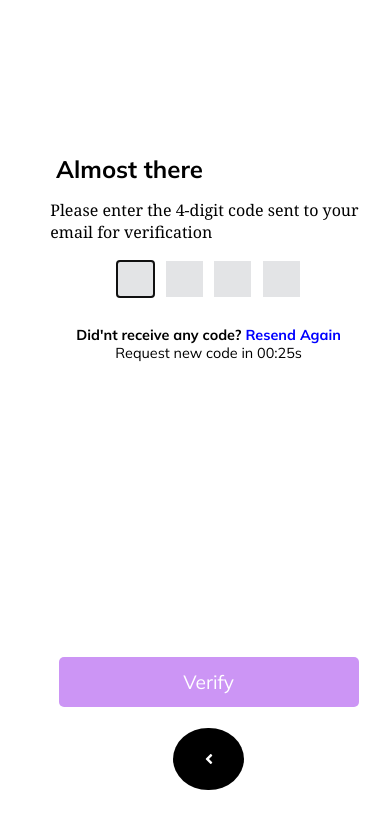
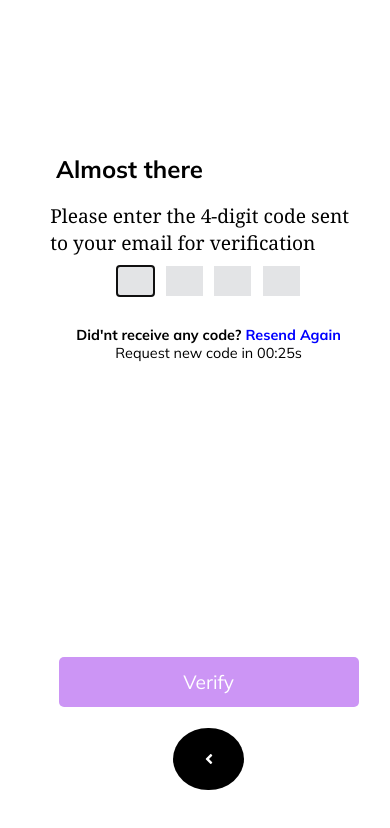
Before and after one commit to quantumbrize/Health-Tag, a React (Create React App) app: page /Verification in a window 390 px wide. Shown: the top 828 px of the page. Built offline with nearby package versions, Linux system fonts and the light colour scheme.

Commit message:
total done

```diff
--- a/src/Doctor/Pages/Verifi/Verification.jsx
+++ b/src/Doctor/Pages/Verifi/Verification.jsx
@@ -66,7 +66,7 @@ const Verification = () => {
         <div className="head" style={{position:"relative"}}><h2>Almost there</h2></div>
         <div className='tell' style={{fontSize:"1em"}}>Please enter the 4-digit code sent to your email for verification</div>
         <div className='inputs'>
-        <input type="number"  id='n1' onChangeCapture={focus_next} onKeyDown={handlekeydown}   {...register("n1",{required:{value:true,message:"every box must be filled"},minLength:{value:1,message:"minimum 1 charecter"}})}/><input type="number" onChangeCapture={focus_next} onKeyDown={handlekeydown} {...register("n2",{required:{value:true,message:"every box must be filled"},minLength:{value:1}})}/><input type="number"  onChangeCapture={focus_next} onKeyDown={handlekeydown} {...register("n3",{required:{value:true,message:"every box must be filled"},minLength:{value:1}})}/><input type="number" onKeyDown={handlekeydown} {...register("n4",{required:{value:true,message:"every box must be filled"},minLength:{value:1}})}/>
+        <input type="text" maxLength={1}  id='n1' onChangeCapture={focus_next} onKeyDown={handlekeydown}   {...register("n1",{required:{value:true,message:"every box must be filled"},minLength:{value:1,message:"minimum 1 charecter"}})}/><input type="text" maxLength={1} onChangeCapture={focus_next} onKeyDown={handlekeydown} {...register("n2",{required:{value:true,message:"every box must be filled"},minLength:{value:1}})}/><input type="text" maxLength={1}  onChangeCapture={focus_next} onKeyDown={handlekeydown} {...register("n3",{required:{value:true,message:"every box must be filled"},minLength:{value:1}})}/><input type="text" maxLength={1} onKeyDown={handlekeydown} {...register("n4",{required:{value:true,message:"every box must be filled"},minLength:{value:1}})}/>
       </div>
       <div className="ask"><b>Did'nt receive any code? <span onClick={updateRep} style={{color:"blue",cursor:"pointer"}}>Resend Again</span></b>
       <div className="resend" style={{textAlign:"center",height:"10%"}}>Request new code in 00:{time}s</div>
--- a/src/Doctor/Pages/Verifi/Verify.css
+++ b/src/Doctor/Pages/Verifi/Verify.css
@@ -182,3 +182,12 @@ input[type=number] {
     }
 
 }
+@media screen and (max-width:750px) and (max-height:1200px){
+    .inputs{
+        height: 18% !important;
+    }
+    .tell{
+        font-size: 1.2em !important;
+    }
+
+}
```
